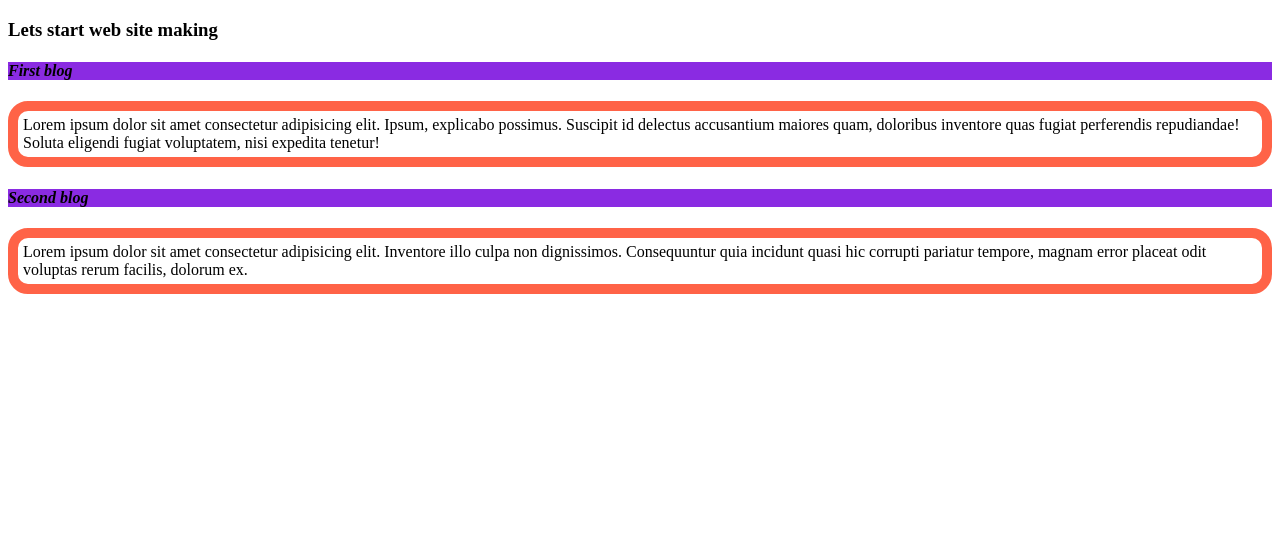
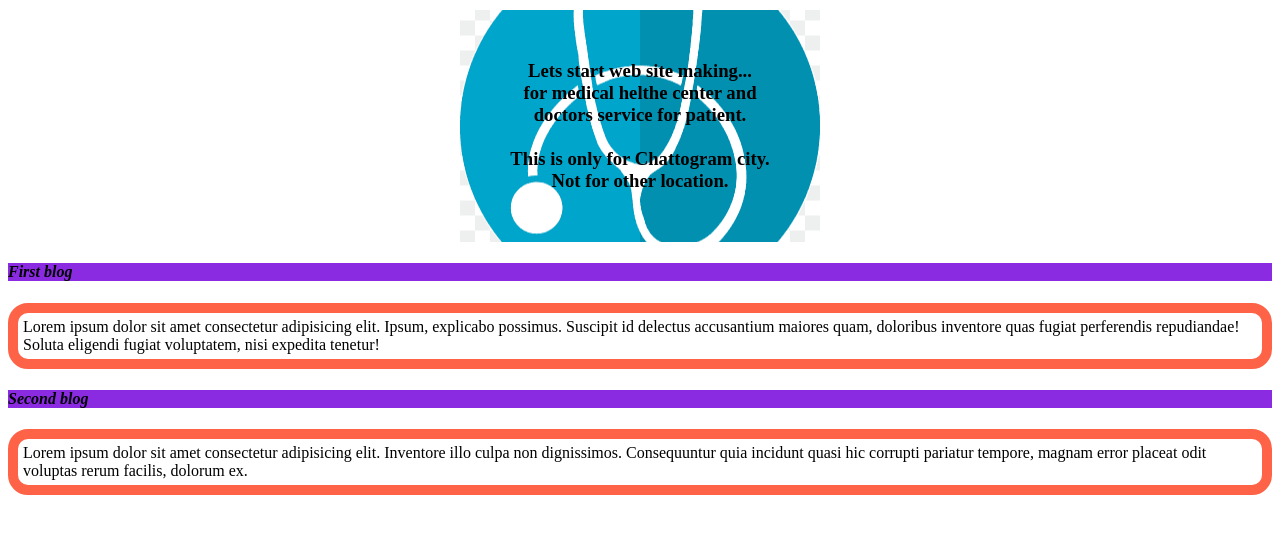
Before and after one commit to Mamunur-Rahaman67/first-repo, a plain HTML site: page index.html in a window 1280 px wide. Drawn offline with Linux system fonts and the light colour scheme.

Commit message:
added more info

```diff
--- a/index.html
+++ b/index.html
@@ -4,10 +4,12 @@
     <meta charset="UTF-8">
     <meta name="viewport" content="width=device-width, initial-scale=1.0">
     <title>My first github Repo</title>
+
     <link rel="stylesheet" href="style.css">
 </head>
 <body>
-    <h3>Lets start web site making</h3>
+    <h3 class="back_img">Lets start web site making...  <br>for medical helthe center and <br>doctors service for patient. <br> <br>This is only for Chattogram city. <br>Not for other location.
+    </h3>
     <div>
         <h4>First blog</h4>
          <p class="blog">Lorem ipsum dolor sit amet consectetur adipisicing elit. Ipsum, explicabo possimus. Suscipit id delectus accusantium maiores quam, doloribus inventore quas fugiat perferendis repudiandae! Soluta eligendi fugiat voluptatem, nisi expedita tenetur!
--- a/style.css
+++ b/style.css
@@ -8,3 +8,16 @@ h4{
     font-style: italic;
     background-color: blueviolet;
 }
+h3{
+    text-align: center;
+    padding:50px;
+    text-decoration:darkblue;
+}
+.back_img{
+    margin:10px;
+    background-image: url(medical.png);
+    /* background-size: 500px; */
+    background-position: center;
+    background-repeat: no-repeat;
+
+}
```
Also changed, not shown: medical.png (added).
